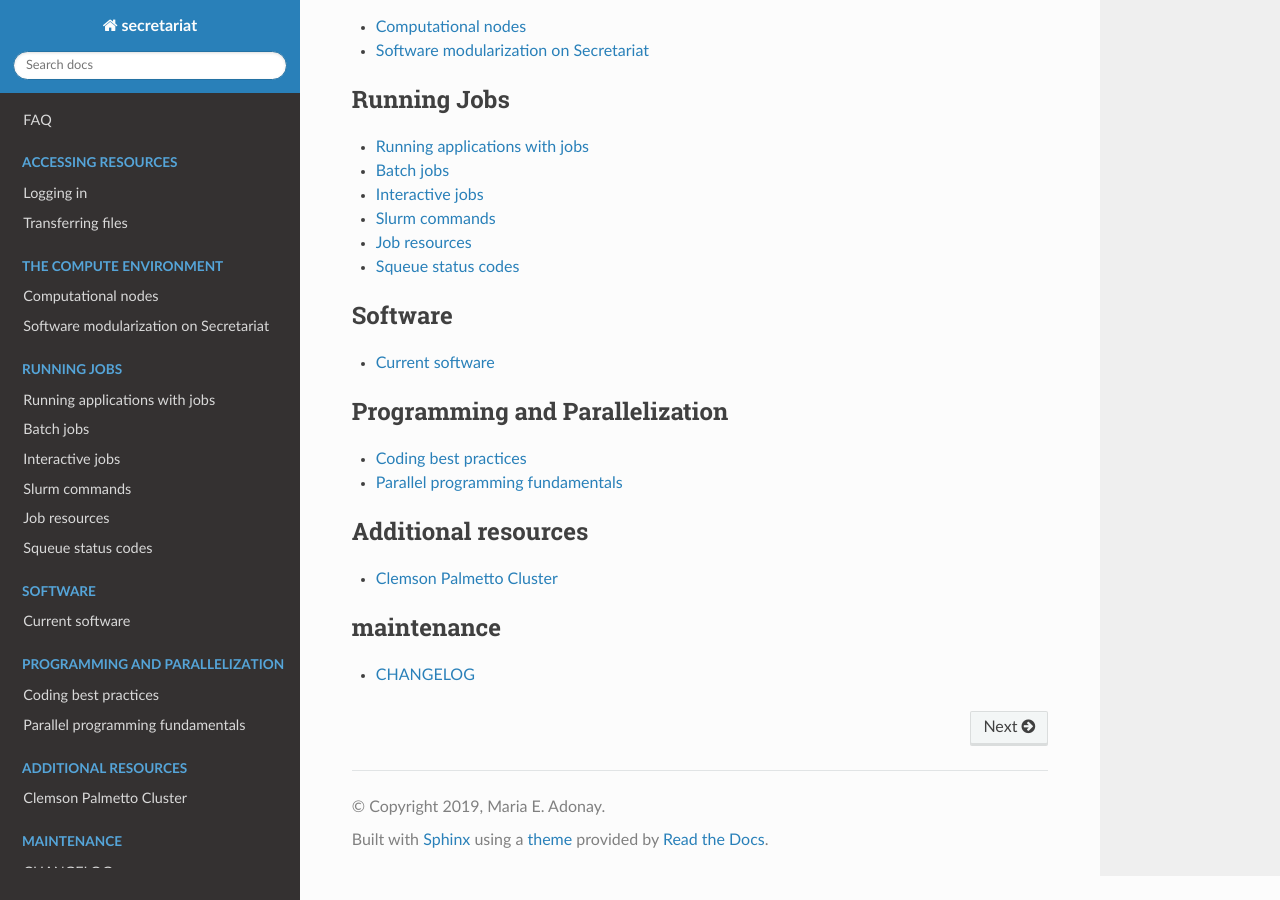
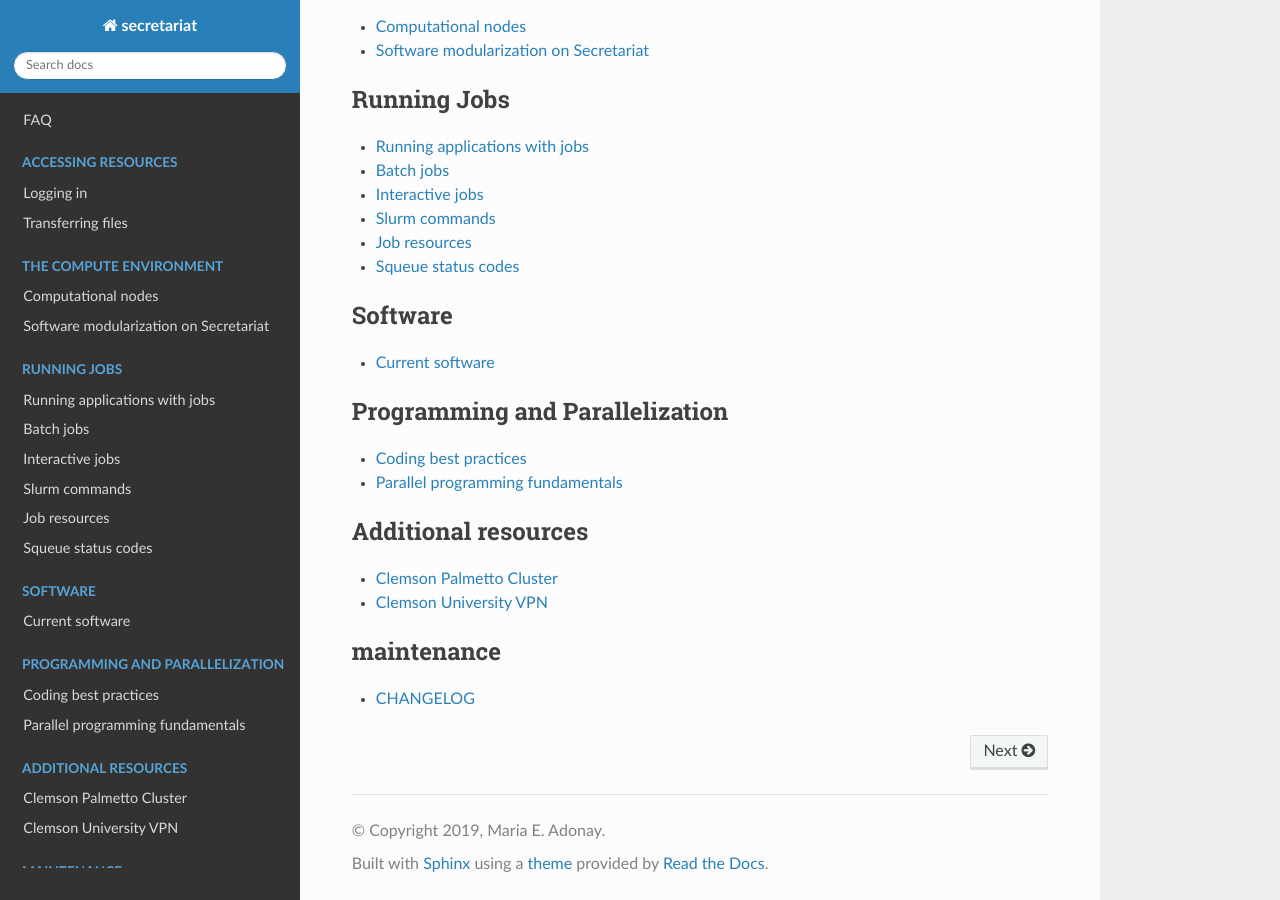
Before and after one commit to amalgamaria/secretariat, a Sphinx documentation site: the page built from docs/index.rst, in a window 1280 px wide and 900 px high, scrolled down 540 px. Built offline with Sphinx 7.4.7 and the Read the Docs theme 2.0.0, drawn with Linux system fonts in a browser that asks for light colours; part of the change alters nothing that is shown.

```diff
--- a/docs/index.rst
+++ b/docs/index.rst
@@ -61,6 +61,7 @@ Content
    :caption: Additional resources
 
    additional-resources/clemson-palmetto
+   additional-resources/cuvpn
 
 .. toctree::
    :maxdepth: 1
```
